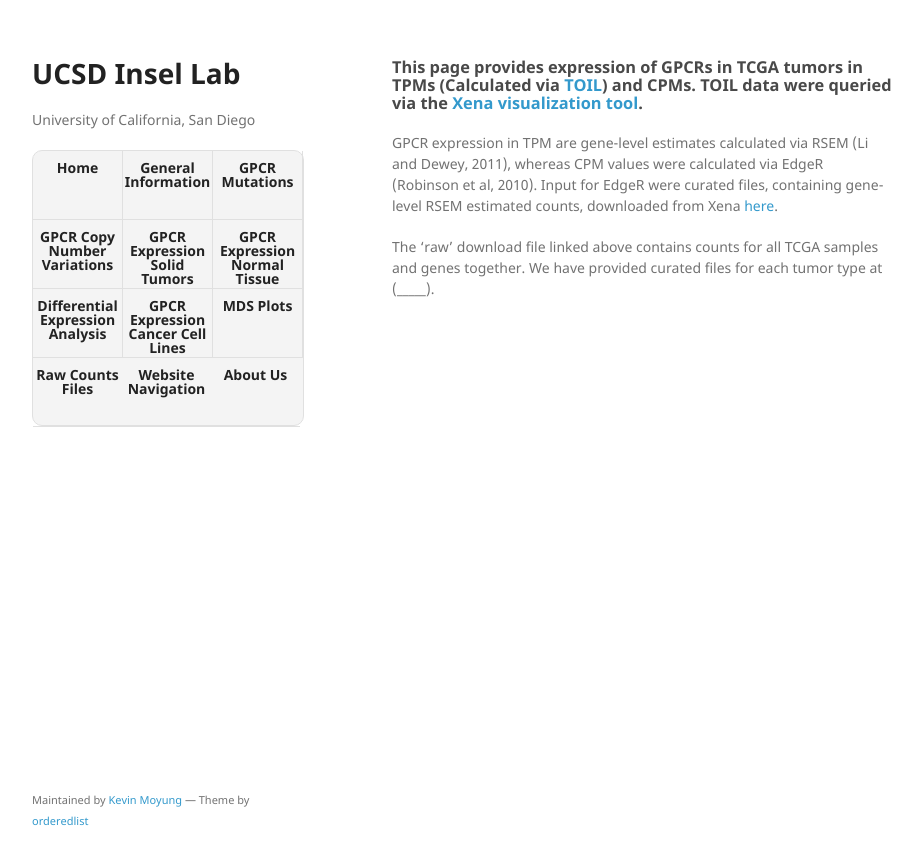
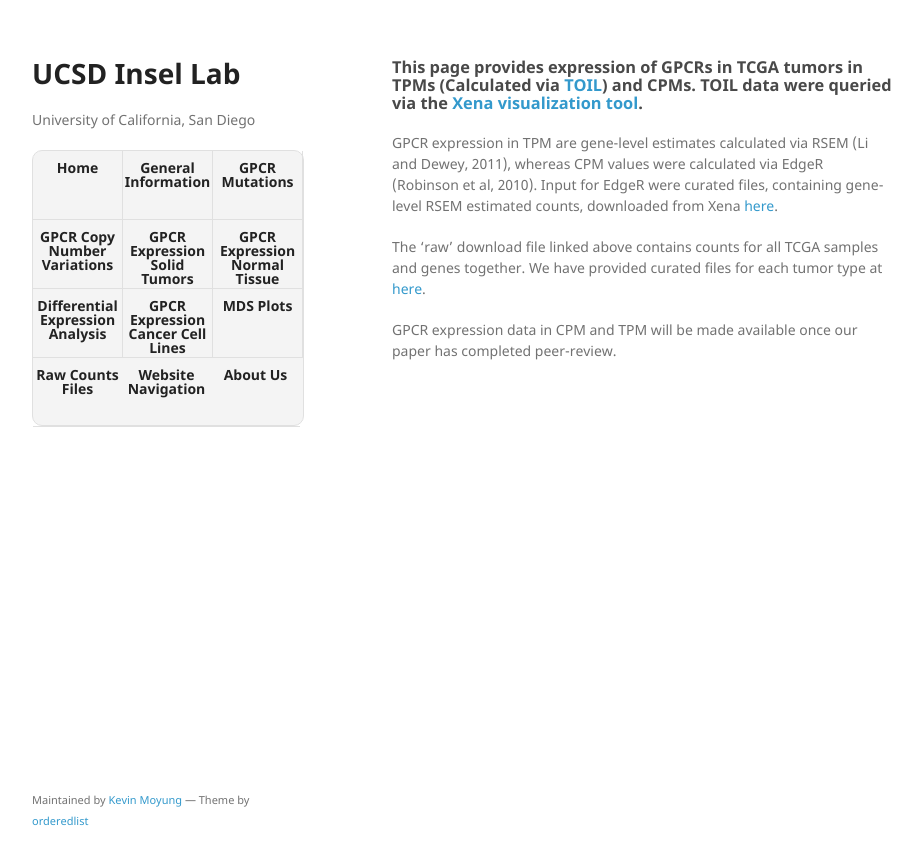
Before and after one commit to insellab/insellab.github.io, a Jekyll site: the page built from gpcr_tcga_exp.md, in a window 1280 px wide. Shown: the top 865 px of the page, without its empty margins (178-1100 px from the left). Built offline with Jekyll 4.4.1, drawn with Linux system fonts in a browser that asks for light colours; our own code applies the rules of GitHub Pages for plain Markdown files.

Commit message:
Update gpcr_tcga_exp.md

```diff
--- a/gpcr_tcga_exp.md
+++ b/gpcr_tcga_exp.md
@@ -7,4 +7,7 @@ layout: default
 GPCR expression in TPM are gene-level estimates calculated via RSEM (Li and Dewey, 2011), whereas CPM values were calculated via EdgeR (Robinson et al, 2010).
 Input for EdgeR were curated files, containing gene-level RSEM estimated counts, downloaded from Xena [here](https://xenabrowser.net/datapages/?dataset=tcga_gene_expected_count&host=https://toil.xenahubs.net).
 
-The 'raw' download file linked above contains counts for all TCGA samples and genes together. We have provided curated files for each tumor type at (_____).
+The 'raw' download file linked above contains counts for all TCGA samples and genes together. We have provided curated files for each tumor type at [here](https://insellab.github.io/counts_files).
+
+
+GPCR expression data in CPM and TPM will be made available once our paper has completed peer-review.
```
